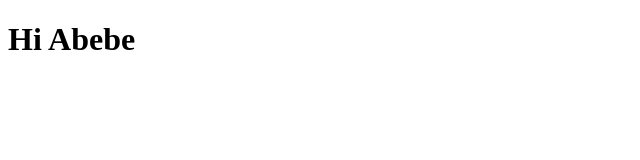
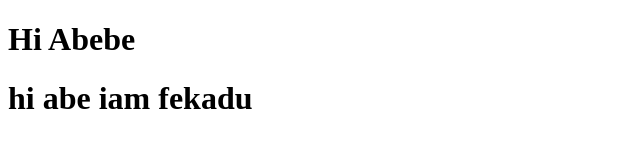
Before and after one commit to evangadi/abebe, a plain HTML site: page index.html in a window 1280 px wide. Shown: the whole page, without its empty margins (0-640 px from the left). Drawn offline with Linux system fonts and the light colour scheme.

Commit message:
h1 is added

```diff
--- a/index.html
+++ b/index.html
@@ -1,12 +1,16 @@
 <!DOCTYPE html>
 <html lang="en">
+
 <head>
   <meta charset="UTF-8" />
   <meta http-equiv="X-UA-Compatible" content="IE=edge" />
   <meta name="viewport" content="width=device-width, initial-scale=1.0" />
   <title>Hello Abe</title>
 </head>
+
 <body>
   <h1>Hi Abebe</h1>
+  <h1>hi abe iam fekadu</h1>
 </body>
+
 </html>
```
Lines whose indentation alone changed are shown as unchanged.
